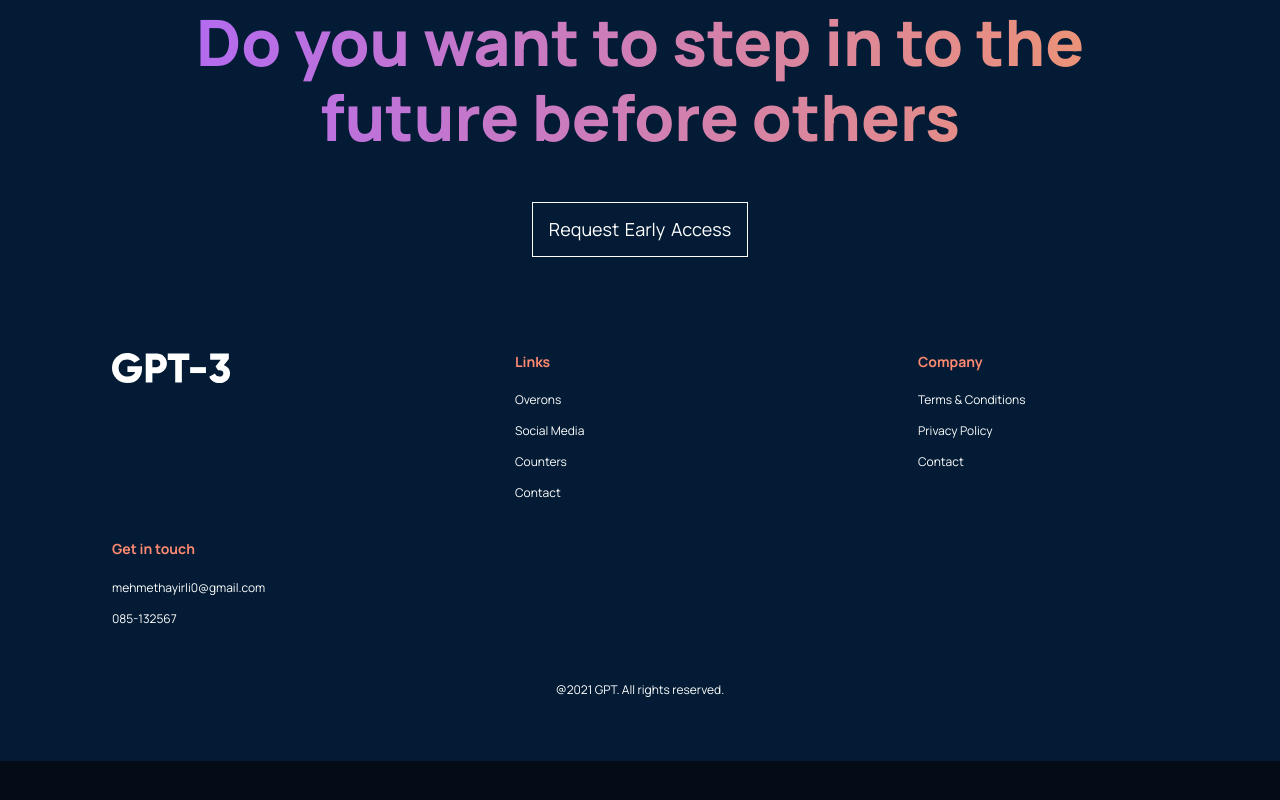
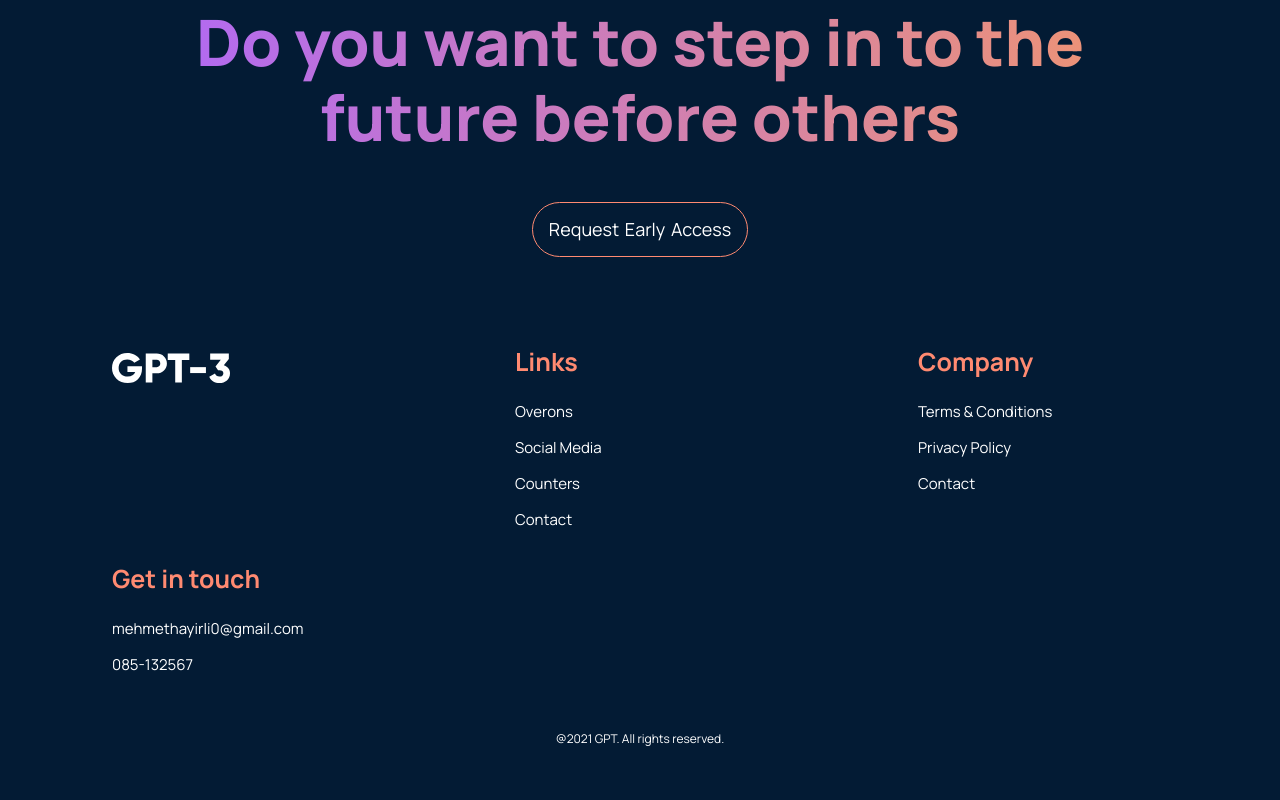
Before and after one commit to mehmethayirli/GPT-UIUX, a React (Create React App) app: page / in a window 1280 px wide. Shown: the part 4260-5060 px from the top of the page. Before the commit the page ends 5021 px from the top, so only its background shows below. Built offline with nearby package versions, Linux system fonts and the light colour scheme.

Commit message:
footer update

```diff
--- a/src/containers/footer/footer.css
+++ b/src/containers/footer/footer.css
@@ -27,7 +27,8 @@
   align-items: center;
   text-align: center;
   padding: 1rem;
-  border: 1px solid #fff;
+  border: 1px solid var(--color-subtext);
+  border-radius: 2rem;
   margin-bottom: 5rem;
   cursor: pointer;
 }
@@ -70,8 +71,8 @@
 
 .gpt__footer-links_logo p {
   font-family: var(--font-family);
-  font-size: 12px;
-  line-height: 15px;
+  font-size: 14px;
+  line-height: 23px;
   color: #fff;
 }
 
@@ -82,17 +83,16 @@
 }
 
 .gpt__footer-links_div h4 {
-  font-size: 14px;
+  font-size: 25px;
   line-height: 17px;
   font-family: var(--font-family);
   color: var(--color-subtext);
-
-  margin-bottom: 0.9rem;
+  margin-bottom: 1.5rem;
 }
 
 .gpt__footer-links_div p {
-  font-size: 12px;
-  line-height: 15px;
+  font-size: 15px;
+  line-height: 20px;
   font-family: var(--font-family);
   color: #fff;
 
```
